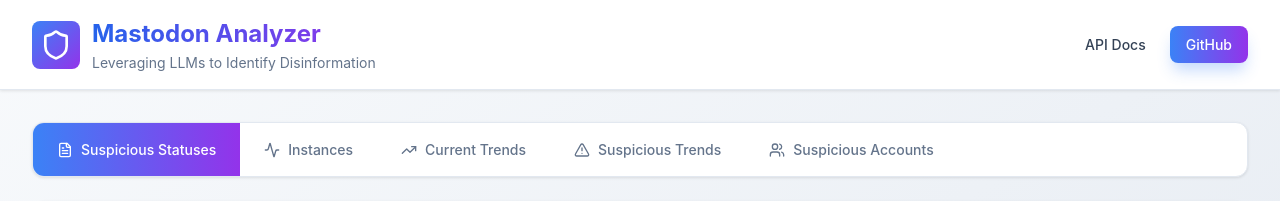
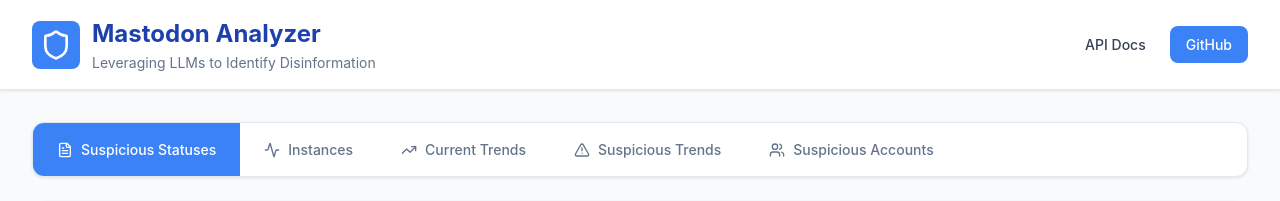
Before and after one commit to zytfo/mastodon-analyzer, a React (Create React App) app in the folder frontend/: page / in a window 1280 px wide. Shown: the top 201 px of the page. Built offline with nearby package versions, Linux system fonts and the light colour scheme; no server answers.

Commit message:
update app

```diff
--- a/frontend/src/pages/Home/Home.module.css
+++ b/frontend/src/pages/Home/Home.module.css
@@ -1,8 +1,6 @@
-/* Fallback стили если Tailwind не работает */
-
 .pageWrapper {
   min-height: 100vh;
-  background: linear-gradient(to bottom right, #f8fafc, #e2e8f0);
+  background: #f8fafc;
 }
 
 .header {
@@ -27,7 +25,7 @@
 }
 
 .logoIcon {
-  background: linear-gradient(to bottom right, #3b82f6, #9333ea);
+  background: #3b82f6;
   padding: 0.5rem;
   border-radius: 0.5rem;
 }
@@ -35,10 +33,7 @@
 .logoText h1 {
   font-size: 1.5rem;
   font-weight: bold;
-  background: linear-gradient(to right, #2563eb, #9333ea);
-  -webkit-background-clip: text;
-  -webkit-text-fill-color: transparent;
-  background-clip: text;
+  color: #1e40af;
   margin: 0;
 }
 
@@ -62,6 +57,7 @@
   cursor: pointer;
   transition: all 0.2s;
   text-decoration: none;
+  display: inline-block;
 }
 
 .headerButtonSecondary {
@@ -75,74 +71,17 @@
 
 .headerButtonPrimary {
   color: white;
-  background: linear-gradient(to right, #3b82f6, #9333ea);
-  box-shadow: 0 10px 15px -3px rgb(59 130 246 / 0.3);
+  background: #3b82f6;
 }
 
 .headerButtonPrimary:hover {
-  background: linear-gradient(to right, #2563eb, #7c3aed);
+  background: #2563eb;
 }
 
 .container {
   max-width: 1280px;
   margin: 0 auto;
   padding: 2rem;
-}
-
-.statsGrid {
-  display: grid;
-  grid-template-columns: repeat(auto-fit, minmax(250px, 1fr));
-  gap: 1.5rem;
-  margin-bottom: 2rem;
-}
-
-.statCard {
-  background: white;
-  border-radius: 0.75rem;
-  box-shadow: 0 1px 3px 0 rgb(0 0 0 / 0.1);
-  border: 1px solid #e2e8f0;
-  padding: 1.5rem;
-  transition: box-shadow 0.2s;
-}
-
-.statCard:hover {
-  box-shadow: 0 4px 6px -1px rgb(0 0 0 / 0.1);
-}
-
-.statCardHeader {
-  display: flex;
-  align-items: center;
-  justify-content: space-between;
-  margin-bottom: 1rem;
-}
-
-.statIcon {
-  padding: 0.75rem;
-  border-radius: 0.5rem;
-  color: white;
-}
-
-.statIconRed { background: #ef4444; }
-.statIconBlue { background: #3b82f6; }
-.statIconYellow { background: #eab308; }
-.statIconGreen { background: #22c55e; }
-
-.statChange {
-  font-size: 0.875rem;
-  font-weight: 500;
-  color: #22c55e;
-}
-
-.statValue {
-  font-size: 1.5rem;
-  font-weight: bold;
-  color: #0f172a;
-  margin-bottom: 0.25rem;
-}
-
-.statLabel {
-  font-size: 0.875rem;
-  color: #64748b;
 }
 
 .tabsContainer {
@@ -179,7 +118,7 @@
 }
 
 .tabActive {
-  background: linear-gradient(to right, #3b82f6, #9333ea);
+  background: #3b82f6;
   color: white;
 }
 
@@ -220,3 +159,14 @@
 .footer a:hover {
   text-decoration: underline;
 }
+
+@media (max-width: 768px) {
+  .headerContent {
+    flex-direction: column;
+    gap: 1rem;
+  }
+
+  .tabs {
+    flex-wrap: wrap;
+  }
+}
```
